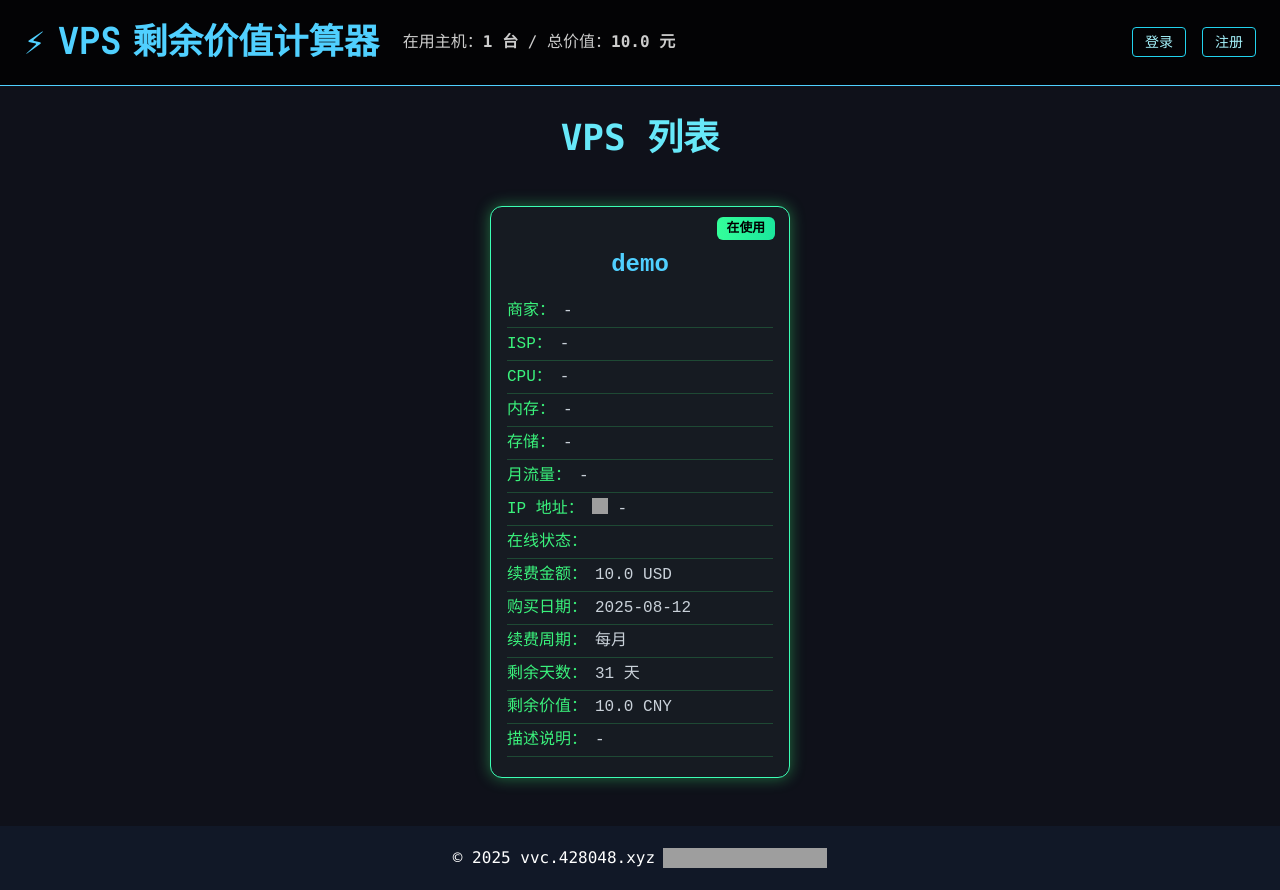
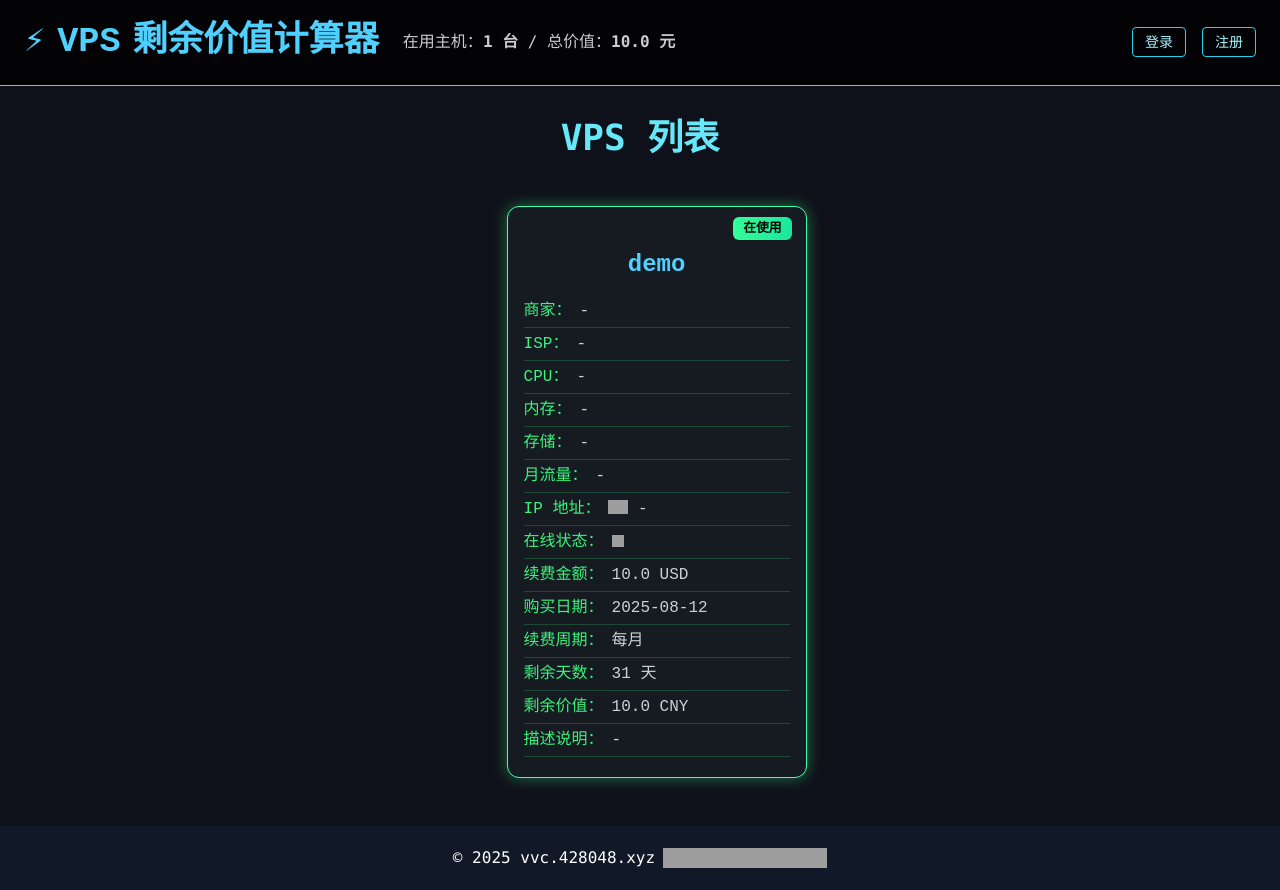
Before and after one commit to podcctv/vps-value-calculator, a Flask app: page /vps in a window 1280 px wide. Run offline with Flask 3, Linux system fonts and the light colour scheme; data comes from the database, SQL or seed files in the repository; data that the repository does not hold is empty; style sheets or scripts are compiled from the project's sources; grey boxes are pictures that could not be loaded.

Commit message:
fix: reduce card layout CLS

```diff
--- a/app.py
+++ b/app.py
@@ -71,14 +71,18 @@
 
 
 @app.template_filter("twemoji")
-def twemoji_filter(emoji: str) -> str:
-    """Return an HTML img tag rendering the emoji via Twemoji."""
+def twemoji_filter(emoji: str, width: int = 16, height: int = 16, extra_class: str = "") -> str:
+    """Return an HTML img tag rendering the emoji via Twemoji.
+
+    Allows specifying explicit width/height and an extra CSS class to
+    help reserve layout space and reduce CLS.
+    """
     code_points = "-".join(f"{ord(c):x}" for c in emoji)
     url = f"{TWEMOJI_BASE}/{code_points}.svg"
     return Markup(
-        f'<img src="{url}" alt="{emoji}" class="twemoji" '
-        'style="display:inline-block;height:1em;width:1em;vertical-align:-0.1em;">'
-
+        f'<img src="{url}" alt="{emoji}" class="twemoji {extra_class}" '
+        f'width="{width}" height="{height}" '
+        f'style="display:inline-block;width:{width}px;height:{height}px;vertical-align:-0.1em;">'
     )
 
 
--- a/static/css/cards.css
+++ b/static/css/cards.css
@@ -1,3 +1,11 @@
+@font-face {
+  font-family: 'JetBrains Mono';
+  src: url('../fonts/JetBrainsMono-Regular.woff2') format('woff2');
+  font-weight: 400;
+  font-style: normal;
+  font-display: swap;
+}
+
 /* Banner */
 .banner {
   display: flex;
@@ -44,7 +52,7 @@
   display: flex;
   flex-wrap: wrap;
   gap: 1rem;
-  justify-content: center;
+  justify-content: flex-start;
   /* Avoid layout jumping when card heights differ */
   align-items: flex-start;
   padding: 1rem;
@@ -63,7 +71,7 @@
   max-width: calc(25% - 1rem);
   min-width: 300px;
   /* Reserve space to prevent CLS while content loads */
-  min-height: 420px;
+  min-height: 440px;
   height: auto;
   max-height: 100vh;
   padding: 1rem;
@@ -168,10 +176,30 @@
 }
 
 /* Reserve width for async-loaded fields to avoid layout shift */
-.ip-address,
+.ip-address {
+  min-width: 120px;
+}
 .vendor-name,
 .isp-name {
   min-width: 80px;
+}
+
+.vps-price {
+  display: inline-block;
+  min-width: 80px;
+}
+
+/* Fixed dimensions for emoji icons */
+.flag-icon {
+  width: 20px;
+  height: 14px;
+  display: inline-block;
+}
+
+.status-dot {
+  width: 12px;
+  height: 12px;
+  display: inline-block;
 }
 
 @media (max-width: 1200px) {
--- a/templates/vps.html
+++ b/templates/vps.html
@@ -5,10 +5,7 @@
     <meta name="viewport" content="width=device-width, initial-scale=1.0">
     <meta name="description" content="VPS剩余价值计算器，快速查看与管理主机信息并计算服务器的剩余价值。">
     <title>vps剩余价值计算器</title>
-    <link rel="preconnect" href="https://fonts.googleapis.com">
-    <link rel="preconnect" href="https://fonts.gstatic.com" crossorigin>
-    <link rel="preload" href="https://fonts.googleapis.com/css2?family=JetBrains+Mono&display=swap" as="style" onload="this.onload=null;this.rel='stylesheet'">
-    <noscript><link rel="stylesheet" href="https://fonts.googleapis.com/css2?family=JetBrains+Mono&display=swap"></noscript>
+    <link rel="preload" href="{{ url_for('static', filename='fonts/JetBrainsMono-Regular.woff2') }}" as="font" type="font/woff2" crossorigin>
     <link rel="preload" href="{{ url_for('static', filename='css/tailwind.css') }}" as="style" onload="this.onload=null;this.rel='stylesheet'">
     <link rel="preload" href="{{ url_for('static', filename='css/crt.css') }}" as="style" onload="this.onload=null;this.rel='stylesheet'">
     <link rel="preload" href="{{ url_for('static', filename='css/cards.css') }}" as="style" onload="this.onload=null;this.rel='stylesheet'">
@@ -72,11 +69,12 @@
                 <div class="vps-row"><span>内存：</span><span>{{ specs.memory }}</span></div>
                 <div class="vps-row"><span>存储：</span><span>{{ specs.storage }}</span></div>
                 <div class="vps-row"><span>月流量：</span><span>{{ vps.traffic_limit or '-' }}</span></div>
-    <div class="vps-row"><span>IP 地址：</span><span class="ip-address">{{ ip_info.flag|twemoji }} {{ ip_info.ip_display }}</span></div>
+    <div class="vps-row"><span>IP 地址：</span><span class="ip-address">{{ ip_info.flag|twemoji(20,14,'flag-icon') }} {{ ip_info.ip_display }}</span></div>
     {% if vps.status != 'sold' and vps.status != 'inactive' %}
-    <div class="vps-row"><span>在线状态：</span><span class="ping-status">{{ ip_info.ping_status }}</span></div>
+    {% set status_parts = ip_info.ping_status.split(' ', 1) %}
+    <div class="vps-row"><span>在线状态：</span><span class="ping-status">{{ status_parts[0]|twemoji(12,12,'status-dot') }} {{ status_parts[1] if status_parts|length > 1 else '' }}</span></div>
     {% endif %}
-                <div class="vps-row"><span>续费金额：</span><span>{{ vps.renewal_price or '-' }} {{ vps.currency }}</span></div>
+                <div class="vps-row"><span>续费金额：</span><span class="vps-price">{{ vps.renewal_price or '-' }} {{ vps.currency }}</span></div>
                 <div class="vps-row"><span>购买日期：</span><span>{{ vps.purchase_date.strftime('%Y-%m-%d') if vps.purchase_date and (vps.status == 'active' or vps.status == 'forsale') else '-' }}</span></div>
                 <div class="vps-row"><span>续费周期：</span><span>{% if vps.renewal_days == 30 %}每月{% elif vps.renewal_days == 90 %}每季度{% elif vps.renewal_days == 365 %}每年{% elif vps.renewal_days == 1095 %}三年{% elif vps.renewal_days %}{{ vps.renewal_days }}天{% else %}-{% endif %}</span></div>
                 <div class="vps-row"><span>剩余天数：</span><span>{% if vps.status == 'active' or vps.status == 'forsale' %}{{ data.remaining_days }} 天{% else %}-{% endif %}</span></div>
@@ -84,7 +82,7 @@
                 {% if vps.status == 'forsale' %}
                 <div class="vps-row">
                     <span>最终价格：</span>
-                    <span>{{ data.final_price }} CNY</span>
+                    <span class="vps-price">{{ data.final_price }} CNY</span>
                 </div>
                 {% endif %}
                 <div class="vps-row"><span>描述说明：</span><span>{{ vps.description or '-' }}</span></div>
```
Also changed, not shown: templates/view_svg.html (+6 -8 lines), static/fonts/JetBrainsMono-Regular.woff2 (added).
